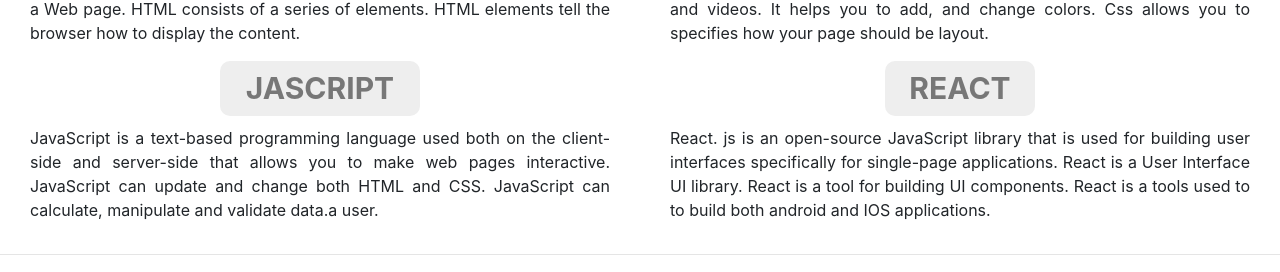
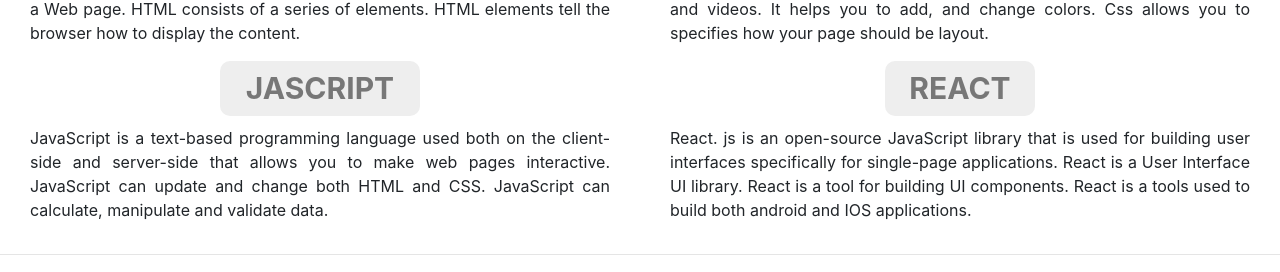
Before and after one commit to YakubuAmidu/Intelligentcoding, a React (Create React App) app: page / in a window 1280 px wide. Shown: the part 1558-1830 px from the top of the page. Built offline with nearby package versions, Linux system fonts and the light colour scheme; a web font is replaced by a local one.

Commit message:
Commiting changes

```diff
--- a/src/screens/InfoScreen.js
+++ b/src/screens/InfoScreen.js
@@ -34,7 +34,7 @@
               JavaScript is a text-based programming language used both on the
               client-side and server-side that allows you to make web pages
               interactive. JavaScript can update and change both HTML and CSS.
-              JavaScript can calculate, manipulate and validate data.a user.
+              JavaScript can calculate, manipulate and validate data.
             </p>
           </div>
         </Col>
@@ -45,7 +45,7 @@
               React. js is an open-source JavaScript library that is used for
               building user interfaces specifically for single-page
               applications. React is a User Interface UI library. React is a
-              tool for building UI components. React is a tools used to to build
+              tool for building UI components. React is a tools used to build
               both android and IOS applications.
             </p>
           </div>
```
